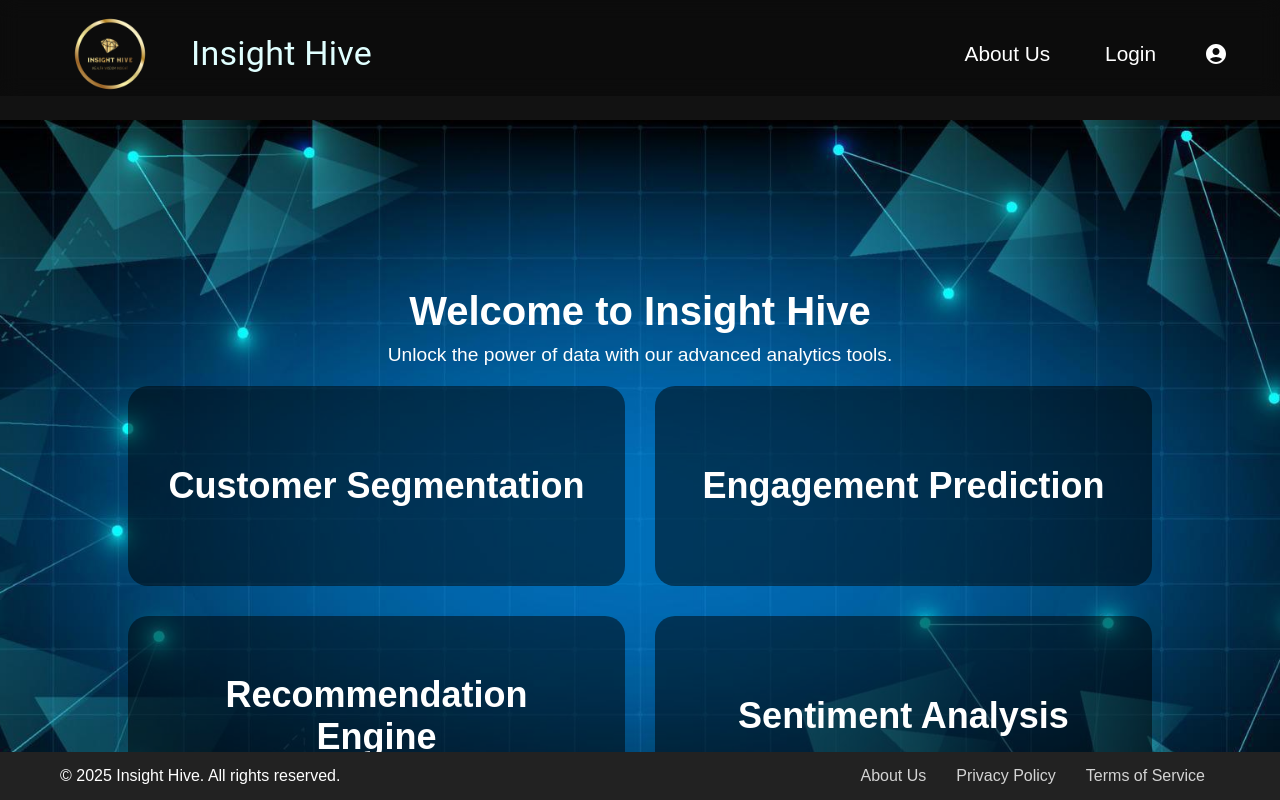
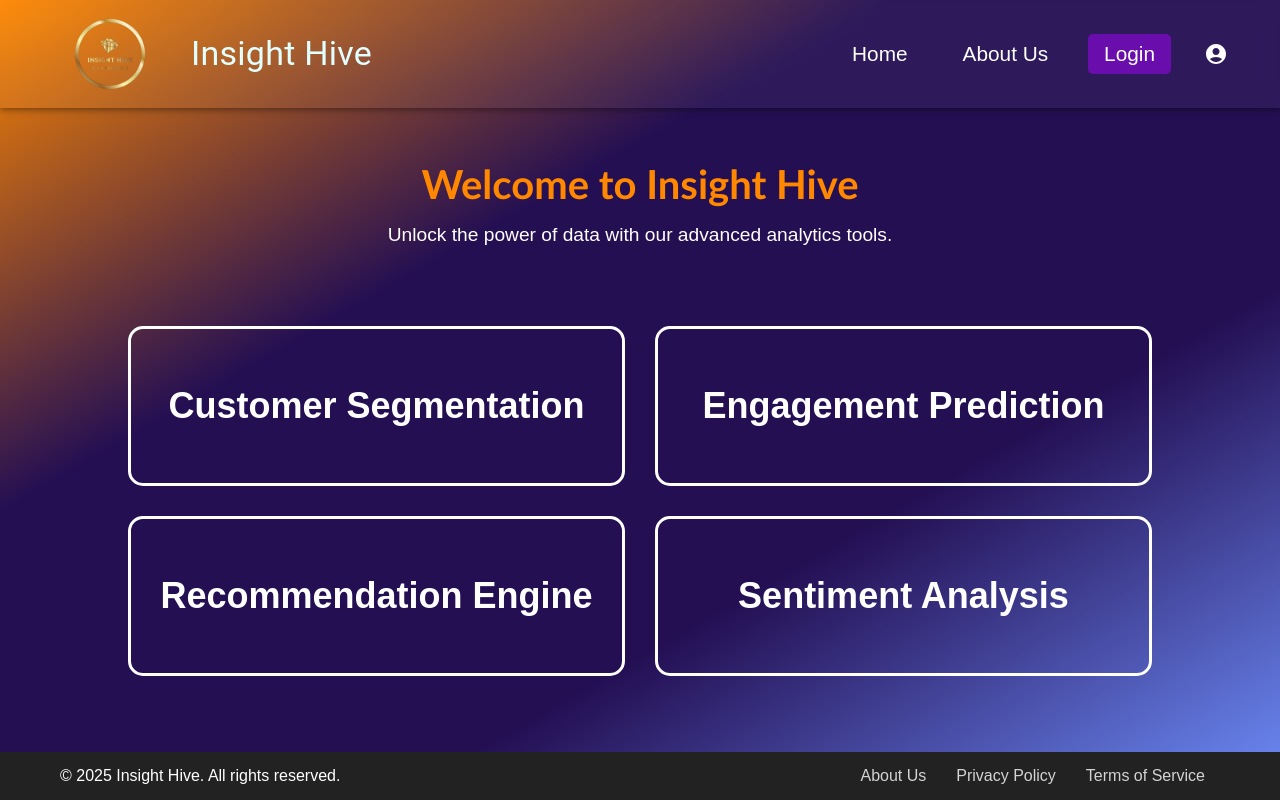
Before and after one commit to GinuraAdikari/InsightHive, a React (Create React App) app in the folder REACT/react-app/: page / in a window 1280 px wide. Built offline with nearby package versions, Linux system fonts and the light colour scheme.

Commit message:
Pop up message added. login button adjusted. theme changed

```diff
--- a/REACT/react-app/src/App.css
+++ b/REACT/react-app/src/App.css
@@ -2,9 +2,7 @@
 body {
   margin: 0;
   font-family: Arial, sans-serif;
-  background-color: #121212; /* Dark background for the entire app */
-  color: rgb(87, 2, 48);
-  padding-top: 120px;
+  background: linear-gradient(150deg,#ff8800, #240f53, #240f53, #6e8efb);
 }
 
 a {
@@ -17,3 +15,72 @@ a {
   padding-top: 80px; /* To account for the fixed header */
   min-height: 100vh;
 }
+
+.home-container {
+  display: flex;
+  flex-direction: column;
+  justify-content: center;
+  align-items: center;
+  text-align: center;
+  color: white;
+}
+
+.welcome-message {
+  margin-top: 10rem;
+  margin-bottom: 5rem;
+}
+
+.welcome-message h1 {
+  font-family:'Trebuchet MS', 'Lucida Sans Unicode', 'Lucida Grande', 'Lucida Sans', Arial, sans-serif;
+  font-size: 2.5em;
+  margin-bottom: 1rem;
+  color: rgb(255, 136, 0);
+}
+
+.welcome-message p {
+  font-size: 1.2em;
+}
+
+.grid-container {
+  display: grid;
+  grid-template-columns: repeat(2, 1fr);
+  gap: 30px;
+  width: 80%;
+  max-width: 1200px;
+}
+
+/* Responsive for smaller screens */
+@media (max-width: 768px) {
+  .grid-container {
+    margin-top: 3rem;
+    grid-template-columns: 1fr; /* One column on smaller screens */
+  }
+}
+
+.box {
+  display: flex;
+  justify-content: center;
+  align-items: center;
+  height: 20vh; /* Use viewport height */
+  min-height: 150px;
+  border-radius: 15px;
+  border-style: solid;
+  text-decoration: none;
+  color: white;
+  font-size: 1.5em;
+  transition: transform 0.3s ease, box-shadow 0.3s ease;
+}
+
+.box:hover {
+  transform: scale(1.05);
+  box-shadow: 0 4px 15px rgba(0, 0, 0, 0.7);
+  cursor: pointer;
+}
+
+
+
+@media (max-width: 768px) {
+  .box {
+    height: 15vh; /* Reduce size on smaller screens */
+  }
+}
--- a/REACT/react-app/src/App.jsx
+++ b/REACT/react-app/src/App.jsx
@@ -1,5 +1,5 @@
 import React, { useEffect, useState } from 'react';
-import { BrowserRouter as Router, Routes, Route, Navigate} from 'react-router-dom';
+import { BrowserRouter as Router, Routes, Route, Navigate, Link } from 'react-router-dom';
 import Header from './components/Home_components/a_Header';
 
 import CustomerSegmentation from './components/Customer Segmentation/CustomerSegmentation';
@@ -10,19 +10,66 @@ import Login from './components/Login/Login';
 import SignUp from './components/SignUp/SignUp';
 import { supabase } from './supabaseClient';
 import './App.css';
+import PopupMessage from "./components/PopupMessage"; // Import the popup
+
 
 import Footer from './components/Home_components/a_Footer';
-import Home from './components/Home_components/Home';
 import AboutUs from './components/AboutUs'
-import MyAccount from './components/MyAccount';;
+import MyAccount from './components/MyAccount';
+
+
+const Home = () => {
+    const [user, setUser] = useState(null);
+    const [popupMessage, setPopupMessage] = useState("");
+
+    useEffect(() => {
+        const checkUser = async () => {
+            const { data: { user } } = await supabase.auth.getUser();
+            setUser(user);
+        };
+
+        checkUser();
+    }, []);
+
+    const handleNavigation = (path) => {
+        if (!user) {
+            setPopupMessage("You must be logged in to access this feature.");
+        } else {
+            window.location.href = path;
+        }
+    };
+
+    return (
+        <div className="home-container">
+            {popupMessage && <PopupMessage message={popupMessage} onClose={() => setPopupMessage("")} />}
+
+            <div className="welcome-message">
+                <h1>Welcome to Insight Hive</h1>
+                <p>Unlock the power of data with our advanced analytics tools.</p>
+            </div>
+            <div className="grid-container">
+                <div className="box" onClick={() => handleNavigation("/customer-segmentation")}>
+                    <h2>Customer Segmentation</h2>
+                </div>
+                <div className="box" onClick={() => handleNavigation("/engagement-prediction")}>
+                    <h2>Engagement Prediction</h2>
+                </div>
+                <div className="box" onClick={() => handleNavigation("/recommendation-engines")}>
+                    <h2>Recommendation Engine</h2>
+                </div>
+                <div className="box" onClick={() => handleNavigation("/sentiment-analysis")}>
+                    <h2>Sentiment Analysis</h2>
+                </div>
+            </div>
+        </div>
+    );
+};
 
 
 function App() {
-
     const [user, setUser] = useState(null);
 
     useEffect(() => {
-        // Check if user is already logged in
         const checkUser = async () => {
             const { data: { user } } = await supabase.auth.getUser();
             setUser(user);
@@ -30,7 +77,6 @@ function App() {
 
         checkUser();
 
-        // Listen for auth state changes
         const { data: authListener } = supabase.auth.onAuthStateChange((event, session) => {
             setUser(session?.user || null);
         });
--- a/REACT/react-app/src/components/EngagementPrediction/styles/EngagementPrediction.css
+++ b/REACT/react-app/src/components/EngagementPrediction/styles/EngagementPrediction.css
@@ -16,7 +16,7 @@ body, html {
     align-items: center;
     padding: 1.5rem;
     min-height: 100vh;
-    background: linear-gradient(135deg, #6e8efb, #a777e3, #fc6f92);
+    background: linear-gradient(150deg,#ff8800, #240f53, #240f53, #240f53, #6e8efb);
 }
 
 /* Page Title */
@@ -25,7 +25,7 @@ body, html {
     font-size: 3.5rem;
     font-weight: bold;
     color: #ffffff;
-    margin-top: 1rem;
+    margin-top: 8rem;
     margin-bottom: 0.8rem;
     text-shadow: 2px 2px 8px rgba(0, 0, 0.5, 0.5);
     text-align: center;
--- a/REACT/react-app/src/components/Home_components/Home.css
+++ /dev/null
@@ -1,75 +0,0 @@
-.home-container {
-    background-image: url('../../assets/background.jpg');
-    background-size: cover;
-    background-position: center;
-    height: 100vh;
-    display: flex;
-    flex-direction: column;
-    justify-content: center;
-    align-items: center;
-    text-align: center;
-    color: white;
-}
-
-.welcome-message {
-    margin-top: 8vh;
-    margin-bottom: 20px;
-}
-
-.welcome-message h1 {
-    font-size: 2.5em;
-    margin-bottom: 10px;
-}
-
-.welcome-message p {
-    font-size: 1.2em;
-}
-
-.grid-container {
-    display: grid;
-    grid-template-columns: repeat(2, 1fr);
-    gap: 30px;
-    width: 80%;
-    max-width: 1200px;
-}
-
-.box {
-    display: flex;
-    justify-content: center;
-    align-items: center;
-    height: 200px;
-    border-radius: 15px;
-    text-decoration: none;
-    color: white;
-    font-size: 1.5em;
-    transition: transform 0.3s ease, box-shadow 0.3s ease;
-}
-
-.box:hover {
-    transform: scale(1.05);
-    box-shadow: 0 4px 15px rgba(0, 0, 0, 0.7);
-}
-
-.box1 {
-    background: rgba(0, 0, 0, 0.5);
-    padding: 40px;
-    border-radius: 20px;
-}
-
-.box2 {
-    background: rgba(0, 0, 0, 0.5);
-    padding: 40px;
-    border-radius: 20px;
-}
-
-.box3 {
-    background: rgba(0, 0, 0, 0.5);
-    padding: 40px;
-    border-radius: 20px;
-}
-
-.box4 {
-    background: rgba(0, 0, 0, 0.5);
-    padding: 40px;
-    border-radius: 20px;
-}
--- a/REACT/react-app/src/components/Home_components/Home.jsx
+++ /dev/null
@@ -1,30 +0,0 @@
-import React from 'react';
-import { Link } from 'react-router-dom';
-import './Home.css';
-
-const Home = () => {
-    return (
-        <div className="home-container">
-            <div className="welcome-message">
-                <h1>Welcome to Insight Hive</h1>
-                <p>Unlock the power of data with our advanced analytics tools.</p>
-            </div>
-            <div className="grid-container">
-                <Link to="/customer-segmentation" className="box box1">
-                    <h2>Customer Segmentation</h2>
-                </Link>
-                <Link to="/engagement-prediction" className="box box2">
-                    <h2>Engagement Prediction</h2>
-                </Link>
-                <Link to="/recommendation-engines" className="box box3">
-                    <h2>Recommendation Engine</h2>
-                </Link>
-                <Link to="/sentiment-analysis" className="box box4">
-                    <h2>Sentiment Analysis</h2>
-                </Link>
-            </div>
-        </div>
-    );
-};
-
-export default Home;
--- a/REACT/react-app/src/components/Home_components/a_Header.css
+++ b/REACT/react-app/src/components/Home_components/a_Header.css
@@ -1,18 +1,9 @@
-/* Transparent and blurry bar at the top */
-.black-bar {
-    height: 1in; /* 1 inch height */
-    width: 100%; /* Full width */
-    background-color: rgba(0, 0, 0, 0.3); /* Semi-transparent black */
-    backdrop-filter: blur(10px); /* Blur effect */
-    position: fixed; /* Fixed position */
-    top: 0; /* Stick to the top */
-    z-index: 1000; /* Ensure it's above other content */
-}
-
 /* Header container */
 .header {
-    background: transparent !important;
-    box-shadow: none !important;
+    background: rgba(255, 255, 255, 0.047) !important; /* Semi-transparent background */
+    backdrop-filter: blur(10px); /* Apply blur effect */
+    -webkit-backdrop-filter: blur(10px); /* For Safari support */
+    box-shadow: none;
     padding: 4px 20px;
     position: relative; /* Ensure header is below the black bar */
     z-index: 999; /* Lower z-index than the black bar */
@@ -21,9 +12,21 @@
 /* Toolbar styling */
 .MuiToolbar-root {
     display: flex;
+    flex-wrap: wrap; /* Allow items to wrap if needed */
     justify-content: space-between;
     align-items: center;
-    padding: 0 20px; /* Add padding to the toolbar */
+    padding: 0 20px;
+}
+
+@media (max-width: 768px) {
+    .site-name {
+        font-size: 1.8rem; /* Reduce size on smaller screens */
+    }
+
+    .nav-links {
+        flex-direction: column; /* Stack links vertically */
+        gap: 10px;
+    }
 }
 
 /* Logo and site name container */
@@ -41,11 +44,10 @@
 
 /* Site name styling */
 .site-name {
+    font-family: 'Times New Roman', Times, serif;
     color: lightcyan;
     font-weight: 900;
     font-size: 2.6rem; /* Larger font size for site name */
-    margin: 0; /* Remove default margin */
-    font-family: "Comic Sans MS", "Comic Sans", cursive; /* Comic bold style */
 }
 
 /* Navigation links container */
@@ -68,6 +70,17 @@
     color: lightgreen; /* Hover color */
 }
 
+.nav-link-button {
+    background: #6a0dad; /* Purple color */
+    font-size: 1.3rem;
+    color: white;
+    border: none;
+    padding: 8px 16px;
+    cursor: pointer;
+    border-radius: 5px;
+    transition: background 0.3s ease;
+}
+
 /* Account icon styling */
 .account-icon {
     color: white;
--- a/REACT/react-app/src/components/Home_components/a_Header.jsx
+++ b/REACT/react-app/src/components/Home_components/a_Header.jsx
@@ -49,16 +49,19 @@ const Header = () => {
 
                     {/* Navigation links */}
                     <div className="nav-links">
+                        <Link to="/" className="nav-link">
+                            Home
+                        </Link>
                         <Link to="/about" className="nav-link">
                             About Us
                         </Link>
 
                         {user ? (
                             // If user is logged in, show Logout button
-                            <Button onClick={handleLogout} className="nav-link">Logout</Button>
+                            <Button onClick={handleLogout} className="nav-link-button">Logout</Button>
                         ) : (
                             // If user is not logged in, show Login button
-                            <Link to="/login" className="nav-link">Login</Link>
+                            <Link to="/login" className="nav-link-button">Login</Link>
                         )}
 
                         <IconButton color="inherit" className="account-icon">
--- /dev/null
+++ b/REACT/react-app/src/components/PopupMessage.css
@@ -0,0 +1,40 @@
+.popup-overlay {
+    position: fixed;
+    top: 0;
+    left: 0;
+    width: 100%;
+    height: 100%;
+    background: rgba(0, 0, 0, 0.5); /* Semi-transparent background */
+    display: flex;
+    align-items: center;
+    justify-content: center;
+    z-index: 1000;
+}
+
+.popup-box {
+    background: white;
+    padding: 20px;
+    border-radius: 10px;
+    box-shadow: 0 4px 8px rgba(0, 0, 0, 0.2);
+    text-align: center;
+    max-width: 300px;
+}
+
+.popup-box p {
+    font-size: 16px;
+    margin-bottom: 10px;
+    color: #6a0dad;
+}
+
+.popup-box button {
+    background: #6a0dad; /* Purple color */
+    color: white;
+    border: none;
+    padding: 8px 16px;
+    cursor: pointer;
+    border-radius: 5px;
+}
+
+.popup-box button:hover {
+    background: #5700a3;
+}
--- /dev/null
+++ b/REACT/react-app/src/components/PopupMessage.jsx
@@ -0,0 +1,15 @@
+import React from "react";
+import "./PopupMessage.css"; // Create a CSS file for styling
+
+const PopupMessage = ({ message, onClose }) => {
+    return (
+        <div className="popup-overlay">
+            <div className="popup-box">
+                <p>{message}</p>
+                <button onClick={onClose}>OK</button>
+            </div>
+        </div>
+    );
+};
+
+export default PopupMessage;
```
Also changed, not shown: 1 other file (tests, documents, lock files or other folders).
